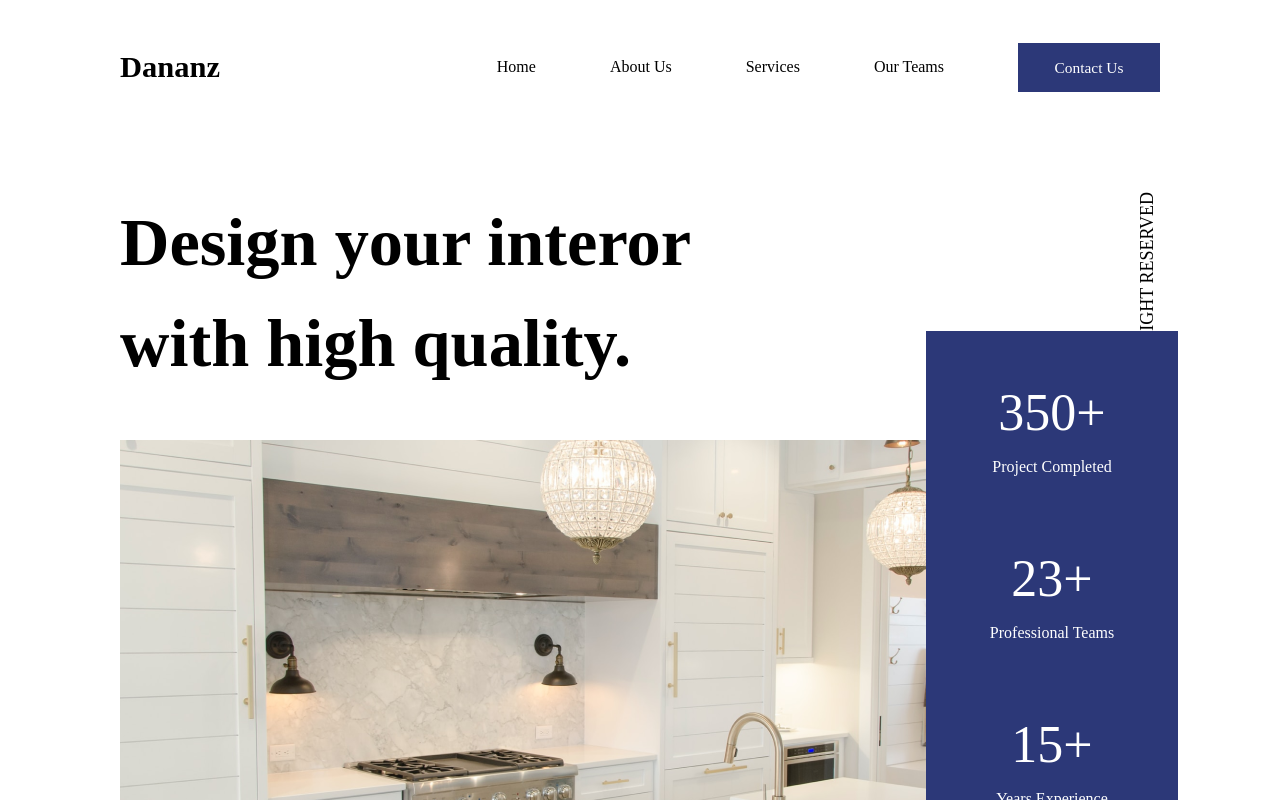
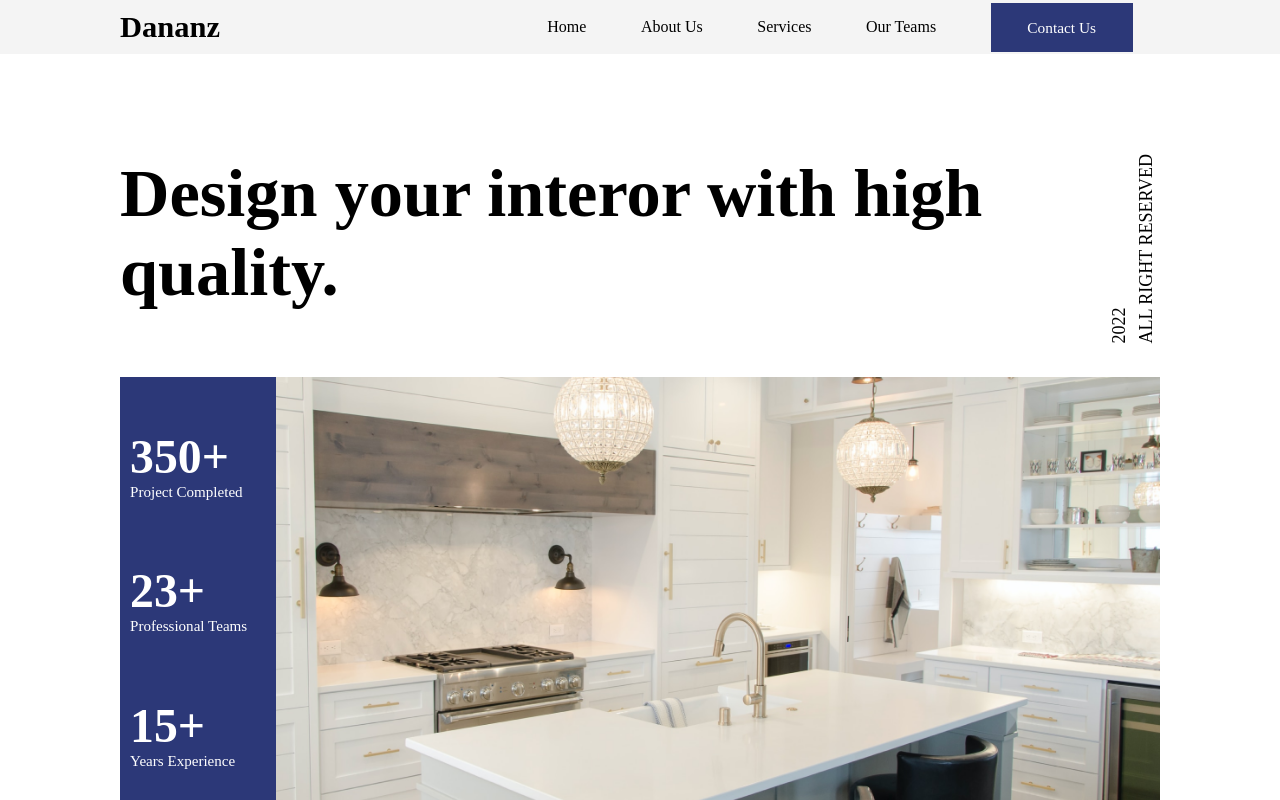
Before and after one commit to RodionPav/Dananz, a React (Vite) app: page / in a window 1280 px wide. Shown: the top 800 px of the page. Built offline with nearby package versions, Linux system fonts and the light colour scheme; a web font is replaced by a local one.

Commit message:
add adaptiv in header

```diff
--- a/src/assets/scss/app.scss
+++ b/src/assets/scss/app.scss
@@ -2,14 +2,15 @@
 @import "../fonts/fonts.scss";
 
 .wrapper {
-  width: calc(100vw - 240px);
-  max-width: 1440px;
   height: 100%;
-  margin: 40px auto;
   background-color: var(--bg-color);
-  font-family: var(--main-font);
-
   @media (max-width: 645px) {
     width: calc(100vw - 30px);
   }
 }
+
+.content {
+  margin: 40px auto;
+  width: calc(100vw - 240px);
+  max-width: 1440px;
+}
--- a/src/assets/scss/normalize.scss
+++ b/src/assets/scss/normalize.scss
@@ -42,6 +42,7 @@ img {
 html {
   -ms-text-size-adjust: 100%;
   -webkit-text-size-adjust: 100%;
+  font-family: var(--main-font);
 }
 
 button {
@@ -65,8 +66,7 @@ button {
 }
 
 body {
-  -moz-osx-font-smoothing: grayscale;
-  -webkit-font-smoothing: antialiased;
+
 }
 
 @mixin noselect {
--- a/src/assets/scss/variables.scss
+++ b/src/assets/scss/variables.scss
@@ -1,5 +1,4 @@
 :root {
-  --main-font: "Inter";
   --main-font: "Poppins";
   --font-weight-main: 700;
   --font-weight-additional: 400;
--- a/src/components/Footer/Footer.scss
+++ b/src/components/Footer/Footer.scss
@@ -1,4 +1,5 @@
 .footer {
+  width: 100%;
   margin-top: 100px;
   height: 600px;
   &__top {
@@ -9,21 +10,18 @@
       "A B"
       "A C";
     &-title {
-      width: 610px;
+      width: 90%;
+      min-width: 250px;
       grid-area: A;
       color: var(--color-white);
     }
 
     &-text {
-      width: 432px;
-      justify-self: flex-end;
       align-self: flex-end;
       grid-area: B;
     }
 
     &-button {
-      margin-left: 80px;
-      align-self: flex-end;
       grid-area: C;
       background-color: var(--color-white);
       color: var(--color-black);
--- a/src/components/Header/Header.jsx
+++ b/src/components/Header/Header.jsx
@@ -1,9 +1,10 @@
 import "./Header.scss";
-import Button from "../generic/Button/Button"
+import Button from "../generic/Button/Button";
 
 function Header() {
   return (
     <header className="header">
+      <div className="header__wrapper">
         <a className="logo"> Dananz</a>
         <nav className="header__menu">
           <ul className="header__links__list">
@@ -28,12 +29,13 @@ function Header() {
               </a>
             </li>
             <li className="header__links__list-item">
-              <Button/>
+              <Button />
             </li>
           </ul>
         </nav>
-      </header>
-  )
+      </div>
+    </header>
+  );
 }
 
-export default Header
+export default Header;
--- a/src/components/Header/Header.scss
+++ b/src/components/Header/Header.scss
@@ -1,19 +1,30 @@
 @import "../../assets/scss/mixin.scss";
 
 .header {
-  display: flex;
-  justify-content: space-between;
-  align-items: center;
+  width: 100%;
+  z-index: 10;
+  transition: grid-template-rows 0.2s;
+  background: #f4f4f4;
+  position: sticky;
+  top: 0;
+  &__wrapper {
+    display: flex;
+    align-items: center;
+
+    width: calc(100vw - 240px);
+    max-width: 1440px;
+    margin: 0 auto;
+  }
 
   &__menu {
-    display: flex;
-    align-items: center;
+    margin-left: auto;
   }
 
   &__links__list {
     display: flex;
     flex-wrap: wrap;
     align-items: center;
-    gap: 74px;
+    justify-content: space-around;
+    width: clamp(200px, 50vi, 1000px);
   }
 }
--- a/src/page/Home/Home.jsx
+++ b/src/page/Home/Home.jsx
@@ -13,24 +13,27 @@ function Home() {
             2022
           </p>
         </div>
+        <div className="intro__img wrapper-img">
           <img
             src="/img/intro-img.png"
             alt="bright kitchen image"
-          className="intro__img"
+            className="img"
           />
           <ul className="intro__cards">
-          <li className="intro__cards-item">
-            <span className="intro__cards-item-span">350+</span> Project
-            Completed
+            <li className="intro__cards__item">
+              <h3 className="intro__cards__item-header">350+</h3>
+              <p className="intro__cards__item-text">Project Completed</p>
             </li>
-          <li className="intro__cards-item">
-            <span className="intro__cards-item-span">23+</span>
-            Professional Teams
+            <li className="intro__cards__item">
+              <h3 className="intro__cards__item-header">23+</h3>
+              <p className="intro__cards__item-text">Professional Teams</p>
             </li>
-          <li className="intro__cards-item">
-            <span className="intro__cards-item-span">15+</span>Years Experience
+            <li className="intro__cards__item">
+              <h3 className="intro__cards__item-header">15+</h3>
+              <p className="intro__cards__item-text">Years Experience</p>
             </li>
           </ul>
+        </div>
       </div>
       <div className="about">
         <div className="top-content  about__top">
--- a/src/page/Home/Home.scss
+++ b/src/page/Home/Home.scss
@@ -1,4 +1,18 @@
 @import "../../assets/fonts/fonts.scss";
+
+.wrapper-img {
+  position: relative;
+  padding-top: 42.8%;
+}
+
+.img {
+  position: absolute;
+  left: 0;
+  top: 0;
+  width: 100%;
+  height: auto;
+  object-fit: cover;
+}
 
 .logo {
   font-weight: 700;
@@ -30,25 +44,22 @@
 .top-content {
   &-topic {
     font-weight: 500;
-    font-size: 16px;
+    font-size: clamp(0.625rem, 0.5179rem + 0.5357vw, 1rem);
     line-height: 24px;
-    text-align: left;
   }
 
   &-title {
     padding-top: 20px;
     font-weight: 600;
-    font-size: 36px;
+    font-size: clamp(1.5rem, 1.2857rem + 1.0714vw, 2.25rem);
     line-height: 61.2px;
-    text-align: left;
   }
 
   &-text {
     color: var(--color-gray);
     font-weight: 400;
-    font-size: 18px;
+    font-size: clamp(0.75rem, 0.6429rem + 0.5357vw, 1.125rem);
     line-height: 28.8px;
-    text-align: left;
   }
 }
 
@@ -67,34 +78,28 @@
 
   &-img {
     justify-self: flex-end;
-    width: 33px;
-    height: 33px;
+    width: 35px;
+    height: 35px;
   }
 }
 
 .intro {
-  position: relative;
   display: grid;
   grid-template-areas:
     "A B"
     "C C";
-  justify-content: space-between;
-  margin-top: 98px;
+  margin-top: 100px;
 
   &__title {
     grid-area: A;
-    max-width: 681px;
-    font-weight: 700;
     font-size: clamp(3rem, 2.4718rem + 2.2535vw, 4.5rem);
-    line-height: 100.8px;
-    text-align: left;
   }
 
   &__text {
     grid-area: B;
     padding-top: 13px;
     font-weight: 500;
-    font-size: clamp(0.875rem, 0.787rem + 0.3756vw, 1.125rem);
+    font-size: clamp(1.25rem, 0.5458rem + 3.0047vw, 3.25rem);
     font-size: 18px;
     line-height: 27px;
     writing-mode: vertical-lr;
@@ -103,43 +108,33 @@
   }
 
   &__img {
+    position: relative;
     grid-area: C;
-    width: 100%;
-
-    height: 513px;
-    margin-top: 45px;
-    object-fit: cover;
+    margin-top: 20px;
   }
 
   &__cards {
     position: absolute;
-    top: 139px;
-    left: 806px;
+    top: 0;
+    left: 0;
     display: flex;
+    justify-content: space-evenly;
     flex-direction: column;
-    flex-wrap: wrap;
-    align-items: center;
-    gap: 57px;
-    width: 252px;
-    height: 525px;
-    padding-top: 40px;
+    width: 15%;
+    height: 100%;
     background-color: var(--color-blue);
 
-    &-item {
+    &__item {
       display: flex;
       flex-direction: column;
-      align-items: center;
-
       color: var(--color-white);
       font-weight: 400;
-      font-size: 16px;
-      line-height: 25.6px;
-      text-align: left;
-      &-span {
-        font-weight: 400;
-        font-size: 52px;
-        line-height: 83.2px;
-        text-align: left;
+      padding: 10px;
+      &-header {
+        font-size: clamp(1.5rem, 0.8838rem + 2.6291vw, 3.25rem);
+      }
+      &-text {
+        font-size: clamp(0.625rem, 0.493rem + 0.5634vw, 1rem);
       }
     }
   }
```
Lines whose indentation alone changed are shown as unchanged.
